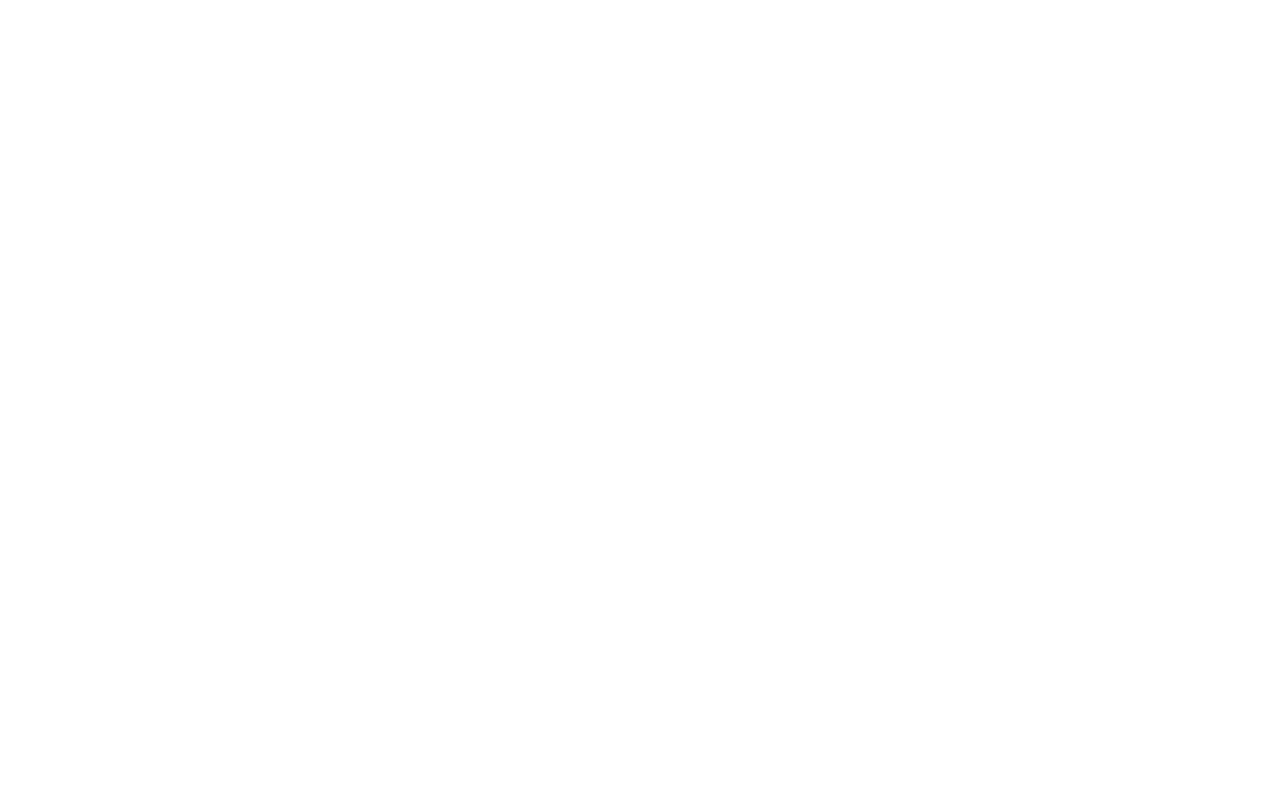
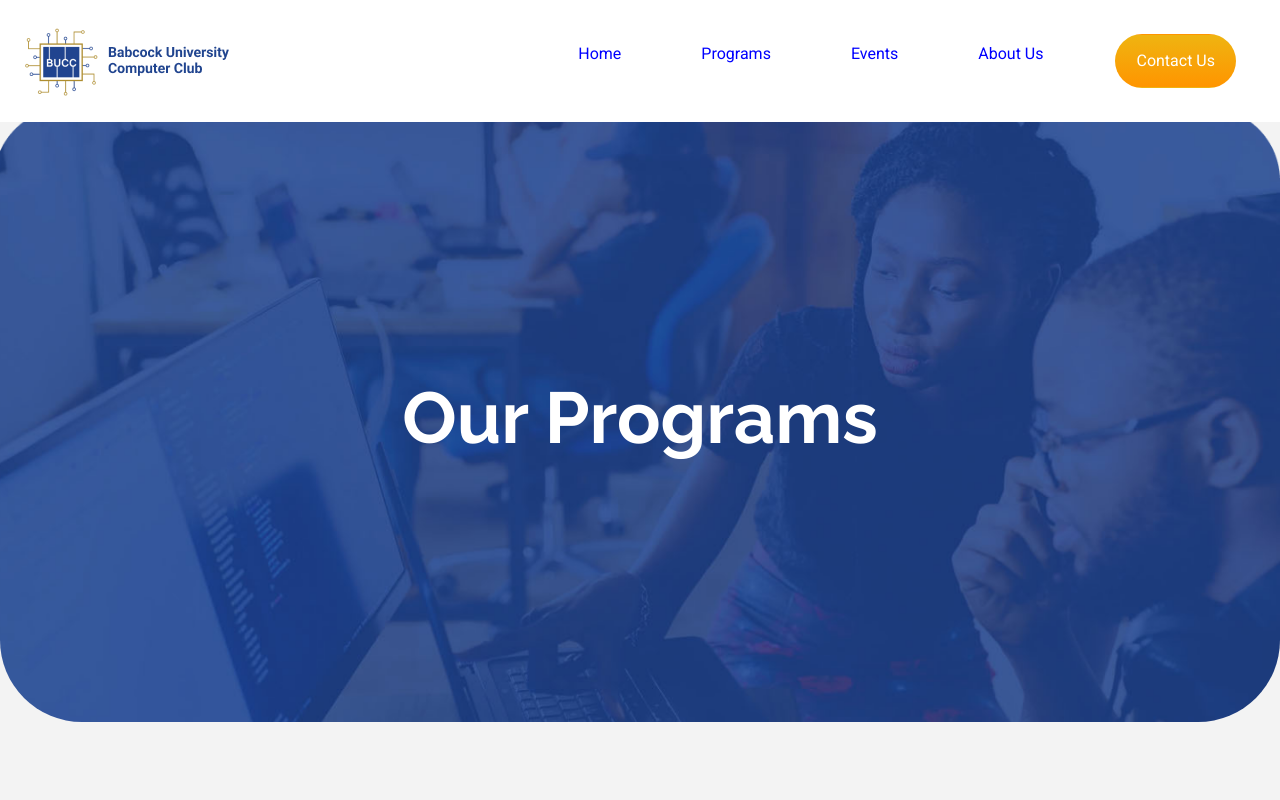
Before and after one commit to somtookaforr/BUCC-web-frontend, a React (Create React App) app: page /programs in a window 1280 px wide. Shown: the top 800 px of the page. Built offline with nearby package versions, Linux system fonts and the light colour scheme.

Commit message:
Added path to nav

```diff
--- a/src/App.js
+++ b/src/App.js
@@ -12,6 +12,7 @@
       {/* Call them here */}
       <Switch>
         <Route exact path="/" component={Index}/>
+        <Route exact path="/programs" component={ProgramsPage} />
       </Switch>
     </div>
     </Router>
--- a/src/Components/Navbar.jsx
+++ b/src/Components/Navbar.jsx
@@ -21,10 +21,10 @@
           <NavLink to="/" className="nav-link active"  aria-current="page" href="#">Home</NavLink>
         </li>
         <li className="nav-item">
-          <NavLink to="/" className="nav-link active" aria-current="page" href="#">Programs</NavLink>
+          <NavLink to="/programs" className="nav-link active" aria-current="page" href="#">Programs</NavLink>
         </li>
         <li className="nav-item">
-          <NavLink to="/" className="nav-link" href="#">Events</NavLink>
+          <NavLink to="/events" className="nav-link" href="#">Events</NavLink>
         </li>
         <li className="nav-item">
           <NavLink to="/" className="nav-link">About Us</NavLink>
```
